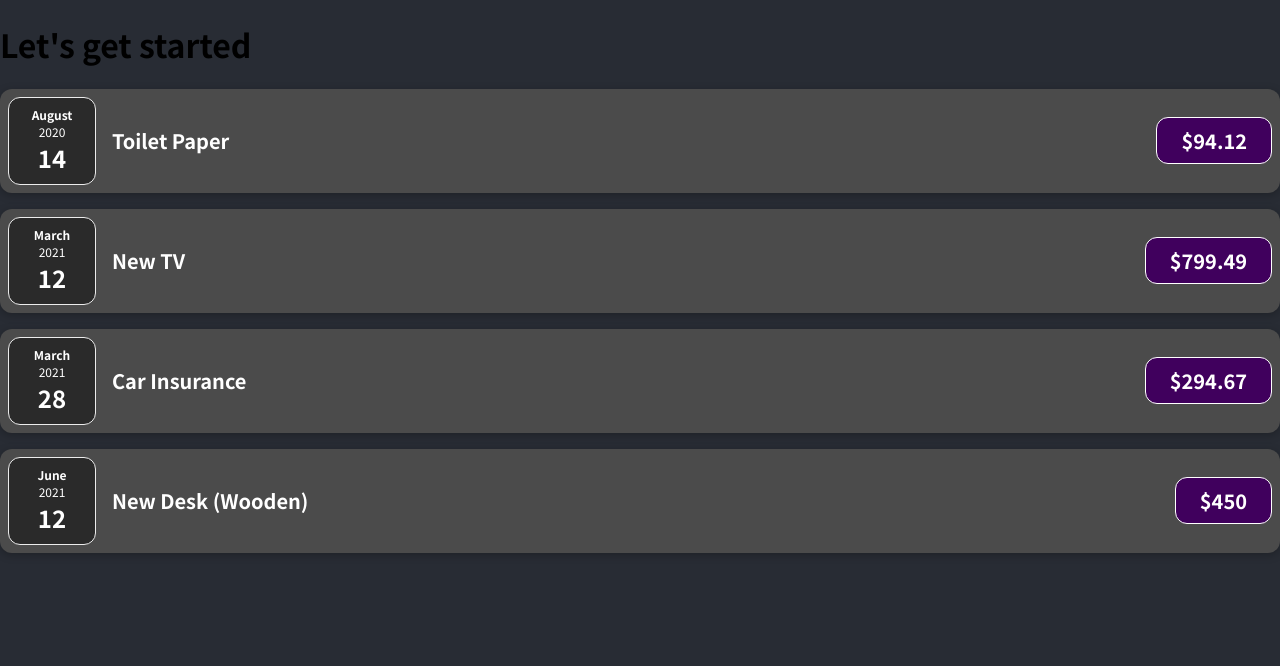
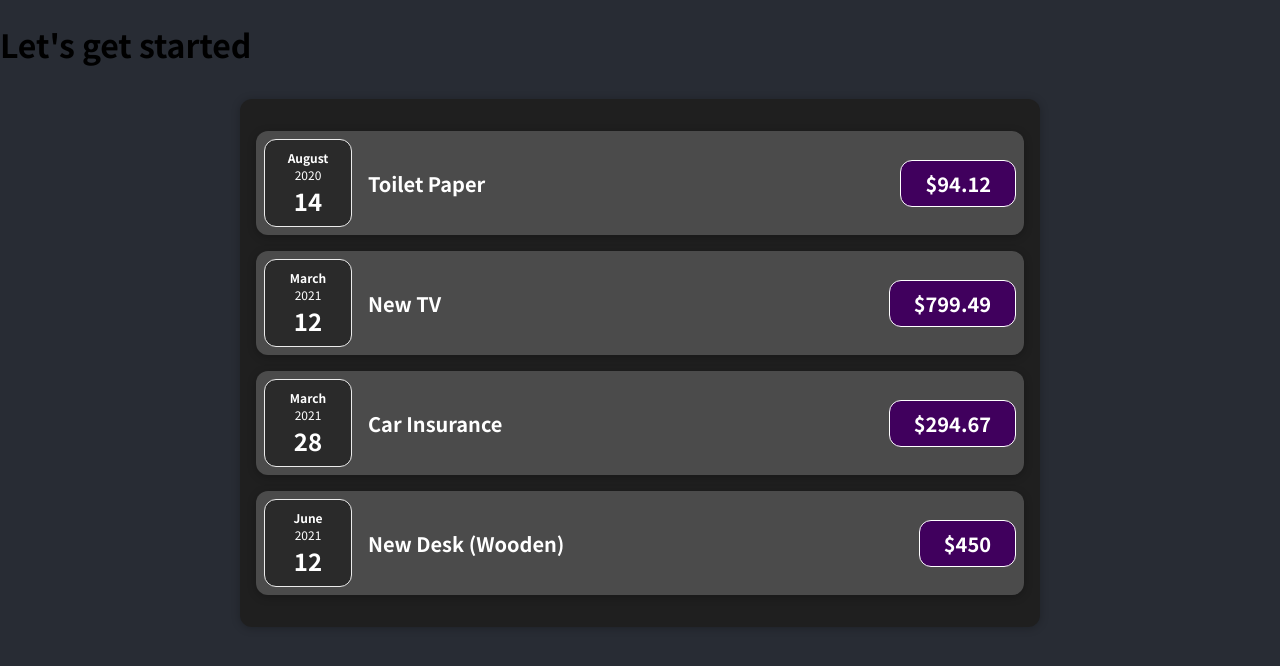
Before and after one commit to christopher-adolphe/learning-react-v2, a JavaScript app in the folder expense-tracker-app/: page / in a window 1280 px wide. Shown: the top 666 px of the page. Built offline with nearby package versions, Linux system fonts and the light colour scheme.

Commit message:
Added Expenses component

```diff
--- a/expense-tracker-app/src/App.js
+++ b/expense-tracker-app/src/App.js
@@ -1,4 +1,4 @@
-import ExpenseItem from './components/ExpenseItem';
+import Expenses from './components/Expenses';
 
 function App() {
   const expenses = [
@@ -32,11 +32,7 @@
     <div>
       <h1>Let's get started</h1>
 
-      {
-        expenses.map(expense => (
-          <ExpenseItem key={ expense.id } expenseDate={ expense.date } expenseTitle={ expense.title } expensePrice={ expense.amount } />
-        ))
-      }
+      <Expenses items={ expenses } />
     </div>
   );
 }
--- /dev/null
+++ b/expense-tracker-app/src/components/Expenses.css
@@ -0,0 +1,9 @@
+.expenses {
+  padding: 1rem;
+  background-color: rgb(31, 31, 31);
+  margin: 2rem auto;
+  width: 50rem;
+  max-width: 95%;
+  border-radius: 12px;
+  box-shadow: 0 1px 8px rgba(0, 0, 0, 0.25);
+}
--- /dev/null
+++ b/expense-tracker-app/src/components/Expenses.js
@@ -0,0 +1,21 @@
+import PropTypes from 'prop-types';
+import ExpenseItem from './ExpenseItem';
+import './Expenses.css';
+
+function Expenses({ items }) {
+  return (
+    <div className="expenses">
+      {
+        items.map(expense => (
+          <ExpenseItem key={ expense.id } expenseDate={ expense.date } expenseTitle={ expense.title } expensePrice={ expense.amount } />
+        ))
+      }
+    </div>
+  );
+}
+
+Expenses.prototype = {
+  items: PropTypes.array.isRequired
+};
+
+export default Expenses;
```
